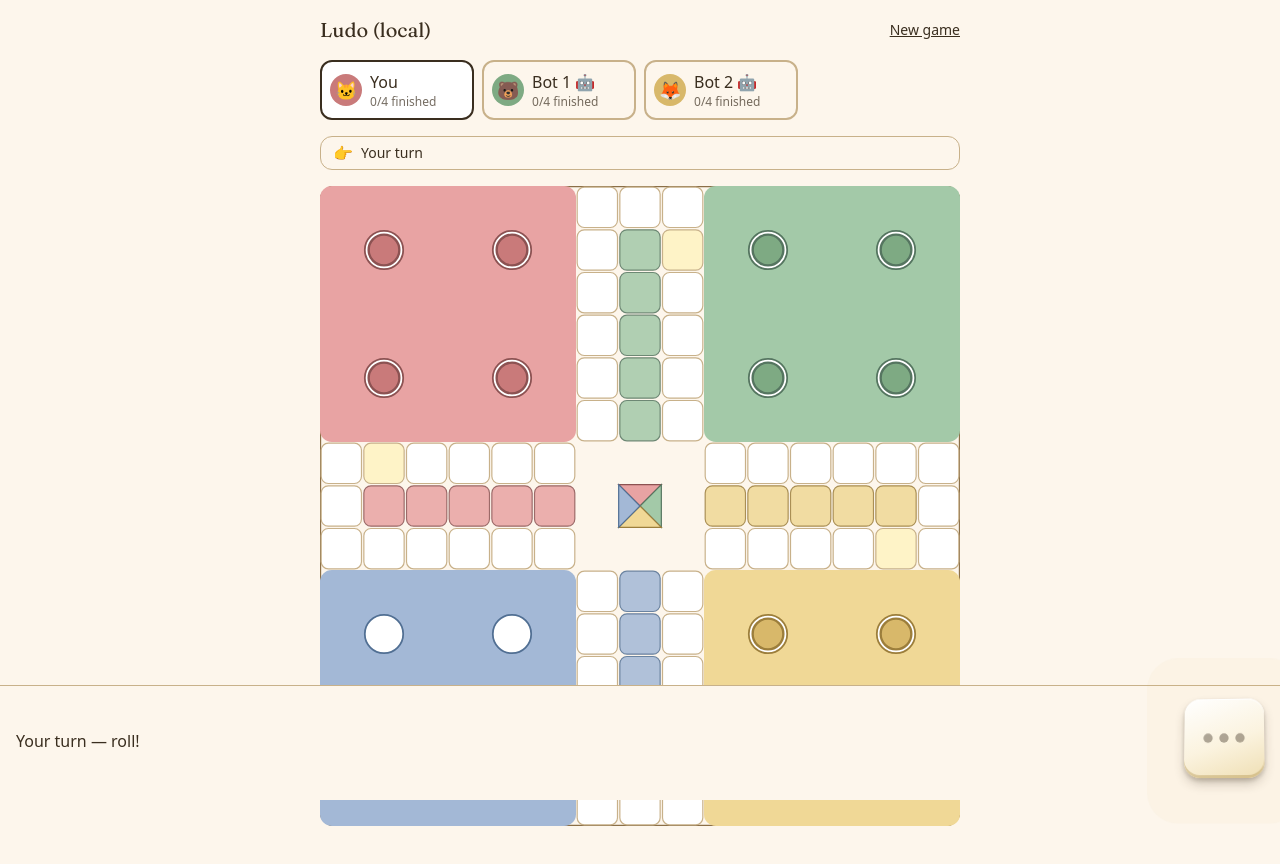
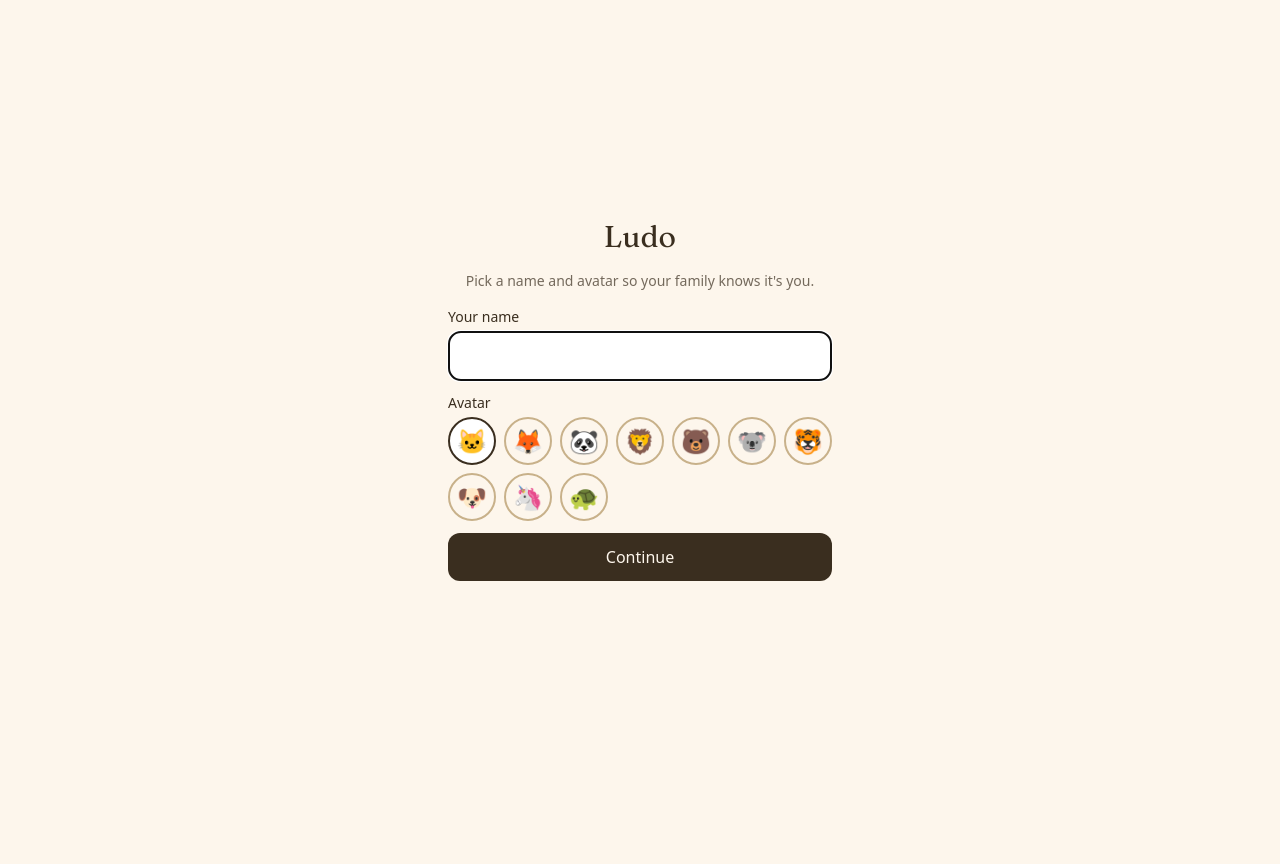
Before and after one commit to angelshamieh/Ludo, a Next.js app in the folder apps/web/: page / in a window 1280 px wide. Shown: the top 864 px of the page. After the commit the page ends 800 px from the top, so only its background shows below. Built offline with nearby package versions, Linux system fonts and the light colour scheme.

Commit message:
feat(web): landing page with profile, create, join

```diff
--- a/apps/web/src/app/page.tsx
+++ b/apps/web/src/app/page.tsx
@@ -1,61 +1,63 @@
 'use client';
-import { ActivityLog } from '@/components/ActivityLog';
-import { Board } from '@/components/Board';
-import { Dice } from '@/components/Dice';
-import { PlayerPanel } from '@/components/PlayerPanel';
-import { useLocalGame } from '@/lib/localGame';
-import { legalMoves } from '@ludo/game-logic';
-import { useMemo } from 'react';
+import { useState } from 'react';
+import { useRouter } from 'next/navigation';
+import { useLocalProfile } from '@/lib/useLocalProfile';
+import { ProfileForm } from '@/components/ProfileForm';
+
+const HTTP_URL = process.env.NEXT_PUBLIC_LUDO_HTTP ?? 'http://localhost:8787';
 
 export default function Home() {
-  const { state, roll, play, reset } = useLocalGame();
-  const myId = 'me';
-  const myTurn = state.currentTurn === myId;
-  const moves = useMemo(() => legalMoves(state, myId), [state]);
-  const hint = useMemo(() => new Set(moves.flatMap((m) => m.kind === 'move' ? [m.tokenId] : [])), [moves]);
+  const router = useRouter();
+  const { profile, save } = useLocalProfile();
+  const [joinCode, setJoinCode] = useState('');
+
+  if (!profile) {
+    return (
+      <main className="min-h-screen-d flex items-center justify-center p-4">
+        <div className="flex flex-col items-center gap-4 w-full max-w-sm">
+          <h1 className="font-display text-3xl">Ludo</h1>
+          <p className="opacity-70 text-sm text-center">Pick a name and avatar so your family knows it&apos;s you.</p>
+          <ProfileForm onSave={save} />
+        </div>
+      </main>
+    );
+  }
+
+  const create = async () => {
+    const r = await fetch(`${HTTP_URL}/rooms`, {
+      method: 'POST', headers: { 'content-type': 'application/json' },
+      body: JSON.stringify({ hostId: profile.playerId, name: profile.name, avatar: profile.avatar }),
+    });
+    const { code } = await r.json();
+    router.push(`/room/${code}`);
+  };
+
+  const join = (e: React.FormEvent) => {
+    e.preventDefault();
+    if (joinCode.trim().length === 4) router.push(`/room/${joinCode.trim().toUpperCase()}`);
+  };
 
   return (
-    <main className="min-h-screen-d flex flex-col items-center gap-4 p-4 pb-[calc(7rem+var(--safe-bottom))]">
-      <header className="w-full max-w-[640px] flex items-center justify-between">
-        <h1 className="font-display text-xl">Ludo (local)</h1>
-        <button className="text-sm underline" onClick={reset}>New game</button>
-      </header>
-      <PlayerPanel state={state} />
-      <ActivityLog state={state} />
-      <Board
-        state={state}
-        {...(myTurn
-          ? {
-              hintTokenIds: hint,
-              onTokenClick: (id: string) => {
-                if (moves.find((m) => m.kind === 'move' && m.tokenId === id)) {
-                  play({ kind: 'move', tokenId: id });
-                }
-              },
-            }
-          : {})}
-      />
-      <div className="fixed inset-x-0 bottom-0 px-4 pb-[calc(1rem+var(--safe-bottom))] pt-3 bg-paper border-t border-edge flex items-center justify-between">
-        <div className="text-base font-medium">
-          {(() => {
-            if (state.status === 'finished') {
-              return `🏆 ${state.players.find((p) => p.id === state.winner)?.name} wins!`;
-            }
-            if (!myTurn) {
-              return `Waiting on ${state.players.find((p) => p.id === state.currentTurn)?.name}`;
-            }
-            if (!state.dice) return 'Your turn — roll!';
-            if (moves.length === 1 && moves[0]!.kind === 'pass') {
-              return `Rolled ${state.dice} — no moves, passing…`;
-            }
-            return `Pick a token (rolled ${state.dice})`;
-          })()}
-        </div>
-        <Dice
-          value={state.dice}
-          disabled={!myTurn || state.rolledThisTurn || state.status !== 'playing'}
-          onRoll={roll}
-        />
+    <main className="min-h-screen-d flex items-center justify-center p-4">
+      <div className="flex flex-col items-center gap-6 w-full max-w-sm">
+        <h1 className="font-display text-3xl">Ludo</h1>
+        <p className="text-sm opacity-70">Hi <strong>{profile.name}</strong> {profile.avatar}</p>
+
+        <button onClick={create} className="w-full bg-ink text-paper py-4 rounded-xl text-lg">
+          Create new game
+        </button>
+
+        <div className="w-full text-center opacity-50 text-sm">— or —</div>
+
+        <form onSubmit={join} className="w-full flex flex-col gap-2">
+          <input
+            inputMode="text" autoCapitalize="characters" maxLength={4} pattern="[A-Za-z]{4}" required
+            value={joinCode} onChange={(e) => setJoinCode(e.target.value.toUpperCase())}
+            placeholder="Game code (4 letters)"
+            className="px-3 py-3 rounded-xl border border-edge bg-white text-center tracking-widest text-xl"
+          />
+          <button type="submit" className="bg-paper border-2 border-ink py-3 rounded-xl">Join with code</button>
+        </form>
       </div>
     </main>
   );
--- /dev/null
+++ b/apps/web/src/components/ProfileForm.tsx
@@ -0,0 +1,41 @@
+'use client';
+import { useState } from 'react';
+const AVATARS = ['🐱','🦊','🐼','🦁','🐻','🐨','🐯','🐶','🦄','🐢'];
+
+export function ProfileForm({ initial, onSave }: {
+  initial?: { name: string; avatar: string };
+  onSave: (p: { name: string; avatar: string }) => void;
+}) {
+  const [name, setName] = useState(initial?.name ?? '');
+  const [avatar, setAvatar] = useState(initial?.avatar ?? '🐱');
+  return (
+    <form
+      className="flex flex-col gap-3 w-full max-w-sm"
+      onSubmit={(e) => { e.preventDefault(); if (name.trim()) onSave({ name: name.trim(), avatar }); }}
+    >
+      <label className="flex flex-col gap-1">
+        <span className="text-sm">Your name</span>
+        <input
+          autoFocus
+          required
+          minLength={1}
+          maxLength={20}
+          value={name}
+          onChange={(e) => setName(e.target.value)}
+          className="px-3 py-3 rounded-xl border border-edge bg-white"
+        />
+      </label>
+      <fieldset className="flex flex-wrap gap-2">
+        <legend className="text-sm mb-1">Avatar</legend>
+        {AVATARS.map((a) => (
+          <button
+            key={a} type="button" onClick={() => setAvatar(a)}
+            className={`w-12 h-12 rounded-full border-2 text-2xl flex items-center justify-center
+              ${avatar === a ? 'border-ink bg-white' : 'border-edge bg-paper'}`}
+          >{a}</button>
+        ))}
+      </fieldset>
+      <button type="submit" className="bg-ink text-paper py-3 rounded-xl font-medium">Continue</button>
+    </form>
+  );
+}
```
